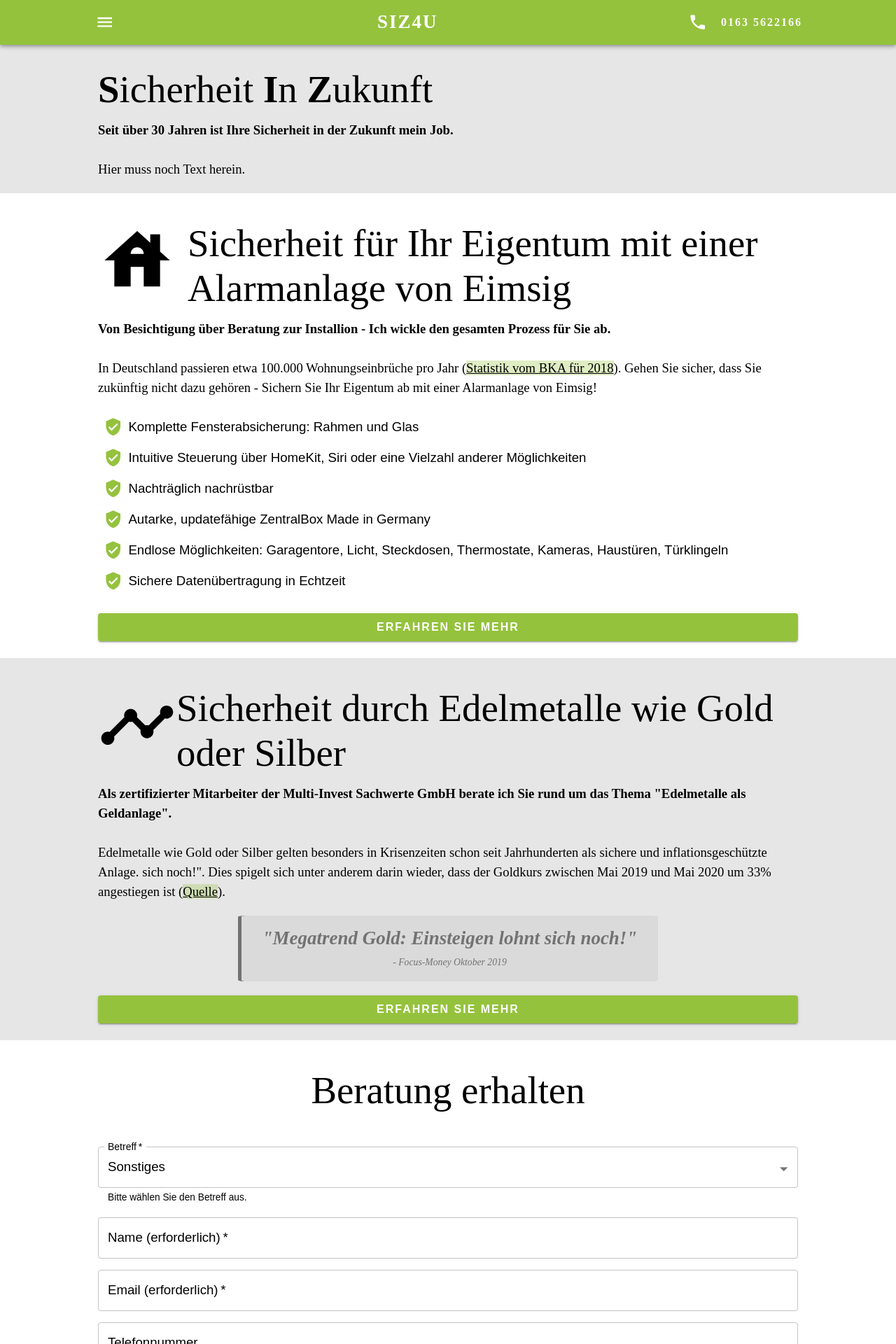
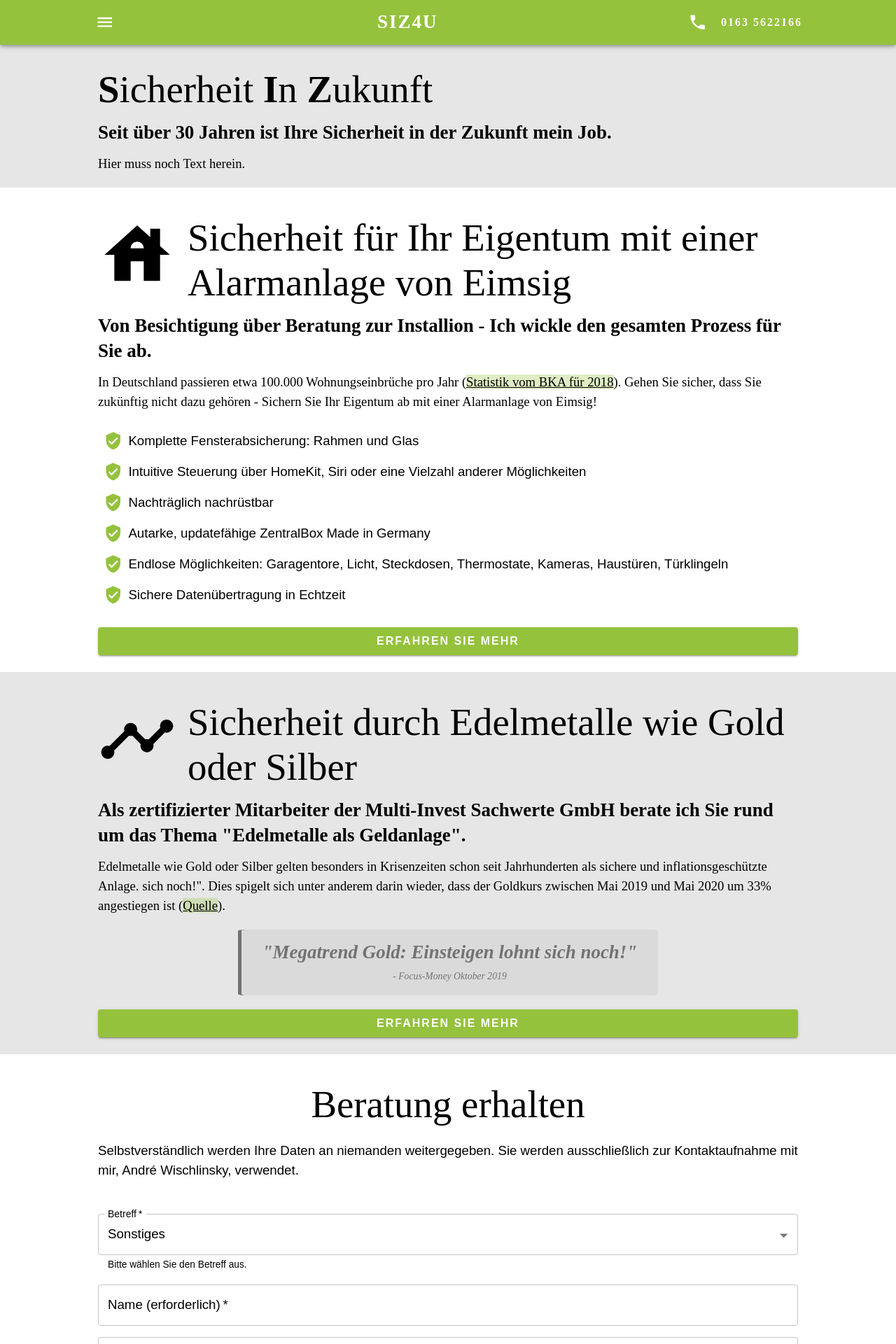
Before and after one commit to wischli/siz4u, a React (Create React App) app: page / in a window 1280 px wide. Shown: the top 1920 px of the page at 70% size. Built offline with nearby package versions, Linux system fonts and the light colour scheme; what webfontloader would draw is missing.

Commit message:
chore: add contact content

```diff
--- a/src/components/Form/Contact.tsx
+++ b/src/components/Form/Contact.tsx
@@ -183,11 +183,16 @@ export default function MForm() {
       <Container className={classes.title}>
         <Typography
           variant="h3"
-          style={{ ...myTheme.title, textAlign: "center" }}
+          style={{ ...myTheme.title, textAlign: "center", marginBottom: 20 }}
           component="h3"
           id="kontakt"
         >
-          Beratung erhalten{" "}
+          Beratung erhalten
+        </Typography>
+        <Typography variant="body1" style={{ textAlign: "left" }}>
+          Selbstverständlich werden Ihre Daten an niemanden weitergegeben. Sie
+          werden ausschließlich zur Kontaktaufnahme mit mir, André Wischlinsky,
+          verwendet.
         </Typography>
       </Container>
       <form className={classes.form} autoComplete="on" onSubmit={handleSubmit}>
--- a/src/components/Services/GoldSilver.tsx
+++ b/src/components/Services/GoldSilver.tsx
@@ -23,8 +23,6 @@ const useStyles = makeStyles((theme: Theme) =>
     },
     icon: {
       ...(myTheme.titleIcon as any),
-      marginLeft: isMobile ? "auto" : 0,
-      marginRight: isMobile ? "auto" : 0,
     },
     body: {
       paddingTop: 12,
@@ -76,13 +74,11 @@ export default function SimpleCard() {
           Sicherheit durch Edelmetalle wie Gold oder Silber{" "}
         </Typography>
       </Container>
+      <Typography className={classes.body} variant="h5">
+        Als zertifizierter Mitarbeiter der Multi-Invest Sachwerte GmbH berate
+        ich Sie rund um das Thema "Edelmetalle als Geldanlage".
+      </Typography>
       <Typography className={classes.body} variant="body1">
-        <b>
-          Als zertifizierter Mitarbeiter der Multi-Invest Sachwerte GmbH berate
-          ich Sie rund um das Thema "Edelmetalle als Geldanlage".
-        </b>{" "}
-        <br></br>
-        <br></br>
         Edelmetalle wie Gold oder Silber gelten besonders in Krisenzeiten schon
         seit Jahrhunderten als sichere und inflationsgeschützte Anlage. sich
         noch!". Dies spigelt sich unter anderem darin wieder, dass der Goldkurs
--- a/src/components/Services/Security.tsx
+++ b/src/components/Services/Security.tsx
@@ -88,13 +88,11 @@ export default function SimpleCard() {
           Sicherheit für Ihr Eigentum mit einer Alarmanlage von Eimsig{" "}
         </Typography>
       </Container>
+      <Typography className={classes.body} variant="h5">
+        Von Besichtigung über Beratung zur Installion - Ich wickle den gesamten
+        Prozess für Sie ab.
+      </Typography>
       <Typography className={classes.body} variant="body1">
-        <b>
-          Von Besichtigung über Beratung zur Installion - Ich wickle den
-          gesamten Prozess für Sie ab.
-        </b>{" "}
-        <br></br>
-        <br></br>
         In Deutschland passieren etwa 100.000 Wohnungseinbrüche pro Jahr (
         <a
           href="https://www.bka.de/DE/AktuelleInformationen/StatistikenLagebilder/PolizeilicheKriminalstatistik/PKS2018/InteraktiveKarten/07Wohnungseinbruchdiebstahl/07_Wohnungseinbruchdiebstahl_node.html"
--- a/src/components/welcome/Welcome.tsx
+++ b/src/components/welcome/Welcome.tsx
@@ -66,10 +66,10 @@ export default function SimpleCard() {
           <b>S</b>icherheit <b>I</b>n <b>Z</b>ukunft{" "}
         </Typography>
       </Container>
+      <Typography className={classes.body} variant="h5">
+        Seit über 30 Jahren ist Ihre Sicherheit in der Zukunft mein Job.
+      </Typography>
       <Typography className={classes.body} variant="body1">
-        <b>Seit über 30 Jahren ist Ihre Sicherheit in der Zukunft mein Job.</b>{" "}
-        <br></br>
-        <br></br>
         Hier muss noch Text herein.
       </Typography>
     </Container>
```
